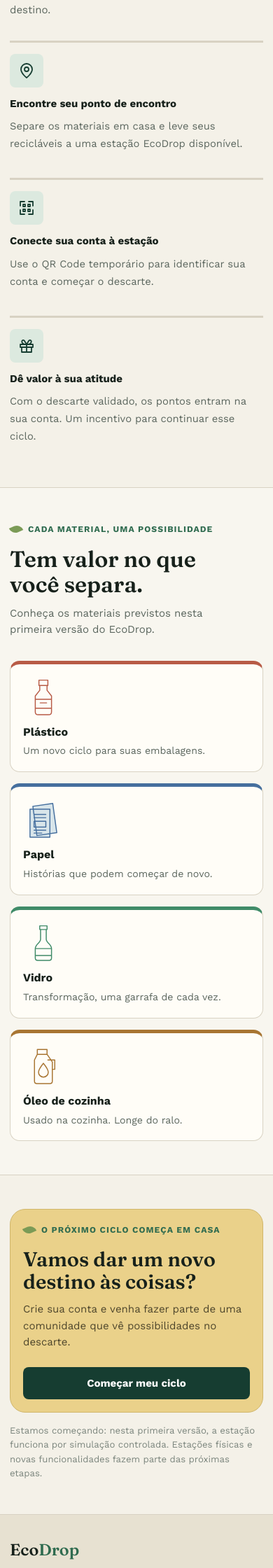
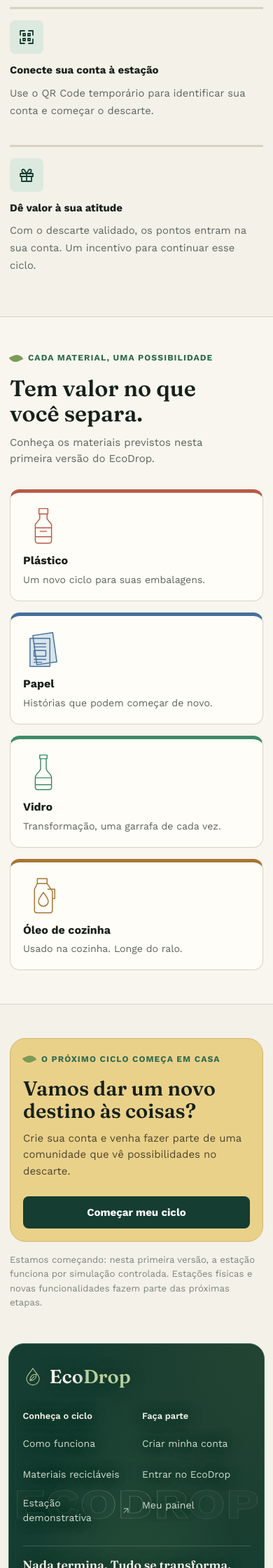
Before and after one commit to caetanopetry/eco-drop, a PHP site: page /EcoDrop/ in a window 390 px wide. Shown: the part 1600-3840 px from the top of the page at 70% size. Run offline with PHP 8.4, Linux system fonts and the light colour scheme.

Commit message:
feat: adiciona novo footer e padroniza a logo do EcoDrop
Adiciona um footer inspirado no 21dev, com as cores do projeto e o nome
ECODROP ao fundo com efeito ao passar o mouse.

Remove textos extras e ajusta os espaços para deixar o footer mais limpo.

Coloca a logo com a gota no topo do site, no app, na estação e nas telas
de login, cadastro e administração.

Melhora a visualização no mobile(responsividade)
e corrige o tamanho da ilustração e do título do login administrativo.

```diff
--- a/frontend/assets/css/admin.css
+++ b/frontend/assets/css/admin.css
@@ -13,13 +13,13 @@
 }
 
 .admin-sidebar .marca {
-    display: block;
+    display: inline-flex;
     margin: 0 10px var(--espaco-6);
     color: #fff;
     font-size: 1.2rem;
 }
 .admin-sidebar .marca em { color: #b9d3bd; }
-.admin-sidebar .marca span {
+.admin-sidebar .marca .marca-selo {
     color: rgba(255,255,255,.62);
     font-family: var(--fonte-corpo);
     font-size: .75rem;
--- a/frontend/assets/css/components.css
+++ b/frontend/assets/css/components.css
@@ -147,6 +147,28 @@
     min-height: 70px;
     gap: var(--espaco-5);
 }
+
+.eco-marca {
+    display: inline-flex;
+    align-items: center;
+    gap: 8px;
+    min-height: 44px;
+    width: fit-content;
+    max-width: 100%;
+}
+.eco-marca__icone {
+    flex-shrink: 0;
+    width: 28px;
+    height: 32px;
+    fill: none;
+    stroke: currentColor;
+    stroke-width: 1.5;
+    stroke-linecap: round;
+    stroke-linejoin: round;
+    color: var(--musgo);
+}
+.eco-marca--clara .eco-marca__icone { color: #b7cf9d; }
+.eco-marca__nome { white-space: nowrap; }
 
 .navbar-marca,
 .marca {
@@ -323,7 +345,11 @@
     background: var(--solido);
 }
 
-.tela-dividida-formulario h1 { margin-bottom: var(--espaco-1); }
+.tela-dividida-formulario h1 {
+    margin-bottom: var(--espaco-1);
+    font-size: clamp(1.8rem, 3vw, 2.5rem);
+    overflow-wrap: break-word;
+}
 .tela-dividida-formulario .subtitulo { margin-bottom: var(--espaco-5); }
 .rodape-autenticacao { margin-top: var(--espaco-5); color: var(--tinta-suave); font-size: .92rem; }
 .rodape-autenticacao a { font-weight: 700; text-underline-offset: 3px; }
--- /dev/null
+++ b/frontend/assets/css/hover-footer.css
@@ -0,0 +1,170 @@
+/* Inspirado no Hover Footer do 21st.dev, com os tokens e a stack do EcoDrop. */
+.eco-footer {
+    --footer-muted: #d0dbcd;
+    --footer-line: rgba(220, 233, 223, .18);
+    position: relative;
+    isolation: isolate;
+    overflow: hidden;
+    margin: 0 clamp(12px, 2.5vw, 36px) clamp(12px, 2.5vw, 36px);
+    border: 1px solid var(--musgo);
+    border-radius: 28px;
+    color: var(--papel);
+    background: var(--musgo-escuro);
+}
+
+.eco-footer::before {
+    content: '';
+    position: absolute;
+    z-index: -1;
+    inset: 0;
+    pointer-events: none;
+    background: radial-gradient(ellipse at 50% 115%, rgba(123, 155, 86, .25), transparent 65%),
+                radial-gradient(ellipse at 100% 0%, rgba(196, 154, 67, .08), transparent 50%);
+}
+
+.eco-footer__inner {
+    max-width: 1440px;
+    margin: 0 auto;
+    padding: clamp(24px, 3vw, 36px) clamp(24px, 3vw, 40px) 0;
+}
+
+.eco-footer__grid {
+    position: relative;
+    z-index: 1;
+    display: grid;
+    grid-template-columns: .8fr 1fr .9fr 1.15fr;
+    gap: clamp(24px, 3vw, 48px);
+    padding-bottom: 24px;
+    text-shadow: 0 1px 8px var(--musgo-escuro), 0 0 20px var(--musgo-escuro);
+}
+
+.eco-footer__grid > * { min-width: 0; }
+
+.eco-footer p {
+    color: var(--footer-muted);
+    font-size: .85rem;
+    line-height: 1.6;
+}
+
+.eco-footer a {
+    color: inherit;
+    text-decoration: none;
+    transition: color .2s ease, background-color .2s ease;
+}
+
+.eco-footer a:hover { color: #e5cb89; }
+.eco-footer a:focus-visible { outline: 2px solid #e5cb89; outline-offset: 5px; border-radius: 4px; }
+
+.eco-footer__logo {
+    display: inline-flex;
+    align-items: center;
+    min-height: 44px;
+    gap: 10px;
+    margin-bottom: 12px;
+    font-family: var(--fonte-titulo);
+    font-size: 1.7rem;
+    font-weight: 600;
+    line-height: 1;
+}
+
+.eco-footer__logo em { color: #b7cf9d; font-style: normal; }
+.eco-footer__logo > svg { width: 28px; height: 32px; color: #b7cf9d; }
+.eco-footer svg { fill: none; stroke: currentColor; stroke-width: 1.5; stroke-linecap: round; stroke-linejoin: round; }
+
+.eco-footer__nav h2 {
+    margin: 6px 0 10px;
+    color: var(--papel);
+    font-family: var(--fonte-corpo);
+    font-size: .8rem;
+    font-weight: 600;
+}
+
+.eco-footer__nav ul { padding: 0; margin: 0; list-style: none; }
+.eco-footer__nav a {
+    display: inline-flex;
+    align-items: center;
+    gap: 6px;
+    min-height: 44px;
+    padding: 8px 0;
+    color: var(--footer-muted);
+    font-size: .8rem;
+}
+
+.eco-footer__nav a svg { flex-shrink: 0; width: 14px; height: 14px; }
+.eco-footer__purpose { padding-left: 24px; border-left: 1px solid var(--footer-line); }
+.eco-footer__purpose h2 { margin-top: 4px; color: var(--papel); font-size: 1.3rem; line-height: 1.25; }
+.eco-footer__cta { display: inline-flex; align-items: center; gap: 12px; min-height: 44px; font-size: .8rem; font-weight: 600; }
+.eco-footer__cta svg { flex-shrink: 0; width: 19px; height: 19px; }
+
+.eco-footer__wordmark {
+    position: absolute;
+    z-index: 0;
+    top: 46%;
+    left: 0;
+    width: 100%;
+    transform: translateY(-50%);
+    pointer-events: none;
+    user-select: none;
+}
+
+.eco-footer__wordmark > svg { width: 100%; height: auto; overflow: visible; }
+.eco-footer__wordmark text {
+    font-family: var(--fonte-corpo);
+    font-size: 184px;
+    font-weight: 700;
+    stroke-width: 1;
+    stroke-linejoin: round;
+}
+
+.eco-footer__wordmark .eco-footer__outline { fill: rgba(220, 233, 223, .025); stroke: #a2bea0; stroke-opacity: .22; }
+.eco-footer__reveal { opacity: .2; transition: opacity .35s ease; }
+.eco-footer__wordmark.is-hovered .eco-footer__reveal { opacity: .5; }
+.eco-footer__stop-leaf { stop-color: var(--folha); }
+.eco-footer__stop-cream { stop-color: var(--musgo-claro); }
+.eco-footer__stop-gold { stop-color: var(--solido); }
+
+.eco-footer__bottom {
+    position: relative;
+    z-index: 1;
+    display: flex;
+    align-items: center;
+    justify-content: space-between;
+    flex-wrap: wrap;
+    gap: 12px 24px;
+    padding: 10px 0;
+    border-top: 1px solid var(--footer-line);
+    text-shadow: 0 1px 8px var(--musgo-escuro);
+}
+
+.eco-footer__bottom p { margin: 0; font-size: .7rem; }
+.eco-footer__credit span { color: var(--musgo-claro); white-space: nowrap; }
+.eco-footer__bottom > a { display: inline-flex; align-items: center; gap: 8px; min-height: 44px; font-size: .7rem; }
+.eco-footer__bottom > a svg { width: 15px; height: 15px; }
+
+@media (max-width: 1000px) {
+    .eco-footer__grid { grid-template-columns: .8fr 1fr 1fr; gap: 20px 28px; }
+    .eco-footer__purpose { grid-column: 1 / -1; display: flex; align-items: center; justify-content: space-between; gap: 16px; padding: 16px 0 0; border-left: 0; border-top: 1px solid var(--footer-line); }
+    .eco-footer__purpose h2 { margin: 0; font-size: 1.15rem; }
+    .eco-footer__purpose h2 br { display: none; }
+}
+
+@media (max-width: 700px) {
+    .eco-footer { border-radius: 22px; }
+    .eco-footer__inner { padding: 24px clamp(16px, 5vw, 22px) 0; }
+    .eco-footer__grid { grid-template-columns: repeat(2, minmax(0, 1fr)); gap: 20px 16px; padding-bottom: 16px; }
+    .eco-footer__logo { margin-bottom: 8px; }
+    .eco-footer__brand, .eco-footer__purpose { grid-column: 1 / -1; }
+    .eco-footer__purpose { flex-wrap: wrap; gap: 4px 16px; }
+    .eco-footer__purpose h2 { font-size: 1.1rem; }
+    .eco-footer__nav h2 { margin-top: 0; margin-bottom: 10px; }
+    .eco-footer__nav a { display: flex; width: 100%; font-size: .875rem; }
+    .eco-footer__cta { font-size: .875rem; }
+    .eco-footer__wordmark { top: 45%; }
+    .eco-footer__wordmark text { stroke-width: 2; }
+    .eco-footer__bottom { align-items: flex-start; flex-direction: column; gap: 4px; padding: 12px 0; }
+    .eco-footer__bottom p, .eco-footer__bottom > a { font-size: .75rem; }
+}
+
+@media (prefers-reduced-motion: reduce) {
+    .eco-footer *, .eco-footer *::before { transition: none; }
+}
--- a/frontend/assets/css/site.css
+++ b/frontend/assets/css/site.css
@@ -91,6 +91,7 @@
 
 .hero-ilustracao img {
     width: 100%;
+    height: auto;
     margin: 0 auto;
 }
 
@@ -305,7 +306,12 @@
         padding-bottom: 4px;
         -webkit-overflow-scrolling: touch;
     }
-    .site-cabecalho nav a { flex: 0 0 auto; }
+    .site-cabecalho nav a {
+        display: inline-flex;
+        align-items: center;
+        min-height: 44px;
+        flex: 0 0 auto;
+    }
     .site-cabecalho nav a:not(.botao) { font-size: .78rem; }
     .site-cabecalho nav .botao { padding: 9px 11px; font-size: .78rem; }
     .hero { padding: var(--espaco-6) 0; }
--- a/frontend/components/app/sidebar.php
+++ b/frontend/components/app/sidebar.php
@@ -12,7 +12,7 @@
 }
 ?>
 <aside class="app-sidebar">
-    <a class="app-marca" href="<?= Url::escapar('/app/inicio/') ?>">Eco<em>Drop</em></a>
+    <a class="app-marca eco-marca" href="<?= Url::escapar('/app/inicio/') ?>"><?php require __DIR__ . '/../brand/marca.php'; ?></a>
     <nav class="app-menu" aria-label="Navegacao do app">
         <span>Cliente</span>
         <a href="<?= Url::escapar('/app/inicio/') ?>" <?= linkAppAtivo('inicio', $paginaAtualApp) ?>>Visao geral</a>
--- /dev/null
+++ b/frontend/components/brand/marca.php
@@ -0,0 +1,2 @@
+<svg class="eco-marca__icone" viewBox="0 0 40 40" width="28" height="32" aria-hidden="true" focusable="false"><path d="M20 4C16 11 7 18 7 25a13 13 0 0 0 26 0C33 18 24 11 20 4Z"/><path d="M14 29c0-9 5-13 13-13 0 8-4 13-13 13Zm0 0 9-9"/></svg>
+<span class="eco-marca__nome">Eco<em>Drop</em></span>
--- /dev/null
+++ b/frontend/components/footer/hover-footer.php
@@ -0,0 +1,63 @@
+<?php require_once __DIR__ . '/../../../backend/core/Url.php'; ?>
+<footer class="eco-footer" aria-label="Rodapé EcoDrop">
+  <div class="eco-footer__inner">
+    <div class="eco-footer__grid">
+      <div class="eco-footer__brand">
+        <a class="eco-footer__logo eco-marca eco-marca--clara" href="<?= Url::escapar('/') ?>" aria-label="EcoDrop, página inicial">
+          <?php require __DIR__ . '/../brand/marca.php'; ?>
+        </a>
+      </div>
+
+      <nav class="eco-footer__nav" aria-labelledby="footer-projeto">
+        <h2 id="footer-projeto">Conheça o ciclo</h2>
+        <ul>
+          <li><a href="<?= Url::escapar('/') ?>#como-funciona">Como funciona</a></li>
+          <li><a href="<?= Url::escapar('/') ?>#materiais">Materiais recicláveis</a></li>
+          <li><a href="<?= Url::escapar('/station/') ?>">Estação demonstrativa <svg viewBox="0 0 24 24" aria-hidden="true" focusable="false"><path d="M7 17 17 7M7 7h10v10"/></svg></a></li>
+        </ul>
+      </nav>
+
+      <nav class="eco-footer__nav" aria-labelledby="footer-participe">
+        <h2 id="footer-participe">Faça parte</h2>
+        <ul>
+          <li><a href="<?= Url::escapar('/app/cadastro/') ?>">Criar minha conta</a></li>
+          <li><a href="<?= Url::escapar('/app/login/') ?>">Entrar no EcoDrop</a></li>
+          <li><a href="<?= Url::escapar('/app/inicio/') ?>">Meu painel</a></li>
+        </ul>
+      </nav>
+
+      <div class="eco-footer__purpose">
+        <h2>Nada termina.<br> Tudo se transforma.</h2>
+        <a class="eco-footer__cta" href="<?= Url::escapar('/app/cadastro/') ?>">Começar meu ciclo <svg viewBox="0 0 24 24" aria-hidden="true" focusable="false"><path d="M4 12h16m-6-6 6 6-6 6"/></svg></a>
+      </div>
+    </div>
+
+    <div class="eco-footer__wordmark" data-footer-wordmark aria-hidden="true">
+      <svg viewBox="0 0 1120 210" focusable="false">
+        <defs>
+          <linearGradient id="eco-footer-colors" x1="0%" y1="0%" x2="100%" y2="0%">
+            <stop class="eco-footer__stop-leaf" offset="0%"/>
+            <stop class="eco-footer__stop-cream" offset="50%"/>
+            <stop class="eco-footer__stop-gold" offset="100%"/>
+          </linearGradient>
+          <radialGradient id="eco-footer-reveal" gradientUnits="userSpaceOnUse" cx="560" cy="105" r="260">
+            <stop offset="0%" stop-color="white"/>
+            <stop offset="35%" stop-color="white" stop-opacity=".85"/>
+            <stop offset="100%" stop-color="black"/>
+          </radialGradient>
+          <mask id="eco-footer-mask" maskUnits="userSpaceOnUse" x="0" y="0" width="1120" height="210">
+            <rect width="1120" height="210" fill="url(#eco-footer-reveal)"/>
+          </mask>
+        </defs>
+        <text class="eco-footer__outline" x="560" y="169" text-anchor="middle" textLength="1080" lengthAdjust="spacingAndGlyphs">ECODROP</text>
+        <text class="eco-footer__reveal" x="560" y="169" text-anchor="middle" textLength="1080" lengthAdjust="spacingAndGlyphs" stroke="url(#eco-footer-colors)" mask="url(#eco-footer-mask)">ECODROP</text>
+      </svg>
+    </div>
+
+    <div class="eco-footer__bottom">
+      <p>&copy; <?= date('Y') ?> EcoDrop. Um novo ciclo começa com você.</p>
+      <p class="eco-footer__credit">Desenvolvido no programa <span>JEDI · Join.Valle</span></p>
+      <a href="#conteudo">Voltar ao topo <svg viewBox="0 0 24 24" aria-hidden="true" focusable="false"><path d="M12 20V4m-6 6 6-6 6 6"/></svg></a>
+    </div>
+  </div>
+</footer>
--- a/frontend/components/navbar/navbar-admin.php
+++ b/frontend/components/navbar/navbar-admin.php
@@ -10,7 +10,7 @@
 }
 ?>
 <aside class="admin-sidebar">
-    <a class="marca" href="<?= Url::escapar('/admin/dashboard/') ?>">Eco<em>Drop</em> <span>Admin</span></a>
+    <a class="marca eco-marca eco-marca--clara" href="<?= Url::escapar('/admin/dashboard/') ?>"><?php require __DIR__ . '/../brand/marca.php'; ?> <span class="marca-selo">Admin</span></a>
     <nav aria-label="Navegação administrativa">
         <ul>
             <li><a href="<?= Url::escapar('/admin/dashboard/') ?>" <?= linkAdminAtivo('dashboard', $paginaAtual) ?>>Dashboard</a></li>
--- a/frontend/components/navbar/navbar-app.php
+++ b/frontend/components/navbar/navbar-app.php
@@ -7,7 +7,7 @@
 ?>
 <header class="navbar-ecodrop">
     <div class="container">
-        <a class="navbar-marca" href="<?= Url::escapar('/app/inicio/') ?>">Eco<em>Drop</em></a>
+        <a class="navbar-marca eco-marca" href="<?= Url::escapar('/app/inicio/') ?>"><?php require __DIR__ . '/../brand/marca.php'; ?></a>
         <ul class="navbar-links">
             <li><a href="<?= Url::escapar('/app/inicio/') ?>" <?= $paginaAtual === 'inicio' ? 'aria-current="page"' : '' ?>>Início</a></li>
             <li><a href="<?= Url::escapar('/station/') ?>">Estação demo</a></li>
--- a/frontend/pages/admin/login.php
+++ b/frontend/pages/admin/login.php
@@ -30,7 +30,7 @@
 <body>
     <div class="tela-dividida">
         <aside class="tela-dividida-editorial">
-            <a class="marca" href="<?= Url::escapar('/') ?>">Eco<em>Drop</em></a>
+            <a class="marca eco-marca eco-marca--clara" href="<?= Url::escapar('/') ?>"><?php require __DIR__ . '/../../components/brand/marca.php'; ?></a>
             <p class="frase">Acesso restrito à equipe que mantém o EcoDrop rodando.</p>
             <p class="rodape-frase">Painel administrativo</p>
         </aside>
--- a/frontend/pages/auth/cadastro.php
+++ b/frontend/pages/auth/cadastro.php
@@ -30,7 +30,7 @@
 <body>
     <div class="tela-dividida">
         <aside class="tela-dividida-editorial">
-            <a class="marca" href="<?= Url::escapar('/') ?>">Eco<em>Drop</em></a>
+            <a class="marca eco-marca eco-marca--clara" href="<?= Url::escapar('/') ?>"><?php require __DIR__ . '/../../components/brand/marca.php'; ?></a>
             <p class="frase">Plástico, papel, vidro e óleo — cada um com seu valor.</p>
             <p class="rodape-frase">Coleta seletiva incentivada</p>
         </aside>
--- a/frontend/pages/auth/login.php
+++ b/frontend/pages/auth/login.php
@@ -30,7 +30,7 @@
 <body>
     <div class="tela-dividida">
         <aside class="tela-dividida-editorial">
-            <a class="marca" href="<?= Url::escapar('/') ?>">Eco<em>Drop</em></a>
+            <a class="marca eco-marca eco-marca--clara" href="<?= Url::escapar('/') ?>"><?php require __DIR__ . '/../../components/brand/marca.php'; ?></a>
             <p class="frase">Cada descarte registrado é um ponto que não some.</p>
             <p class="rodape-frase">Coleta seletiva incentivada</p>
         </aside>
--- a/frontend/pages/inicio.html
+++ b/frontend/pages/inicio.html
@@ -14,12 +14,14 @@
   <link rel="stylesheet" href="<?= Url::escapar('/frontend/assets/css/global.css') ?>">
   <link rel="stylesheet" href="<?= Url::escapar('/frontend/assets/css/components.css') ?>">
   <link rel="stylesheet" href="<?= Url::escapar('/frontend/assets/css/site.css') ?>">
+  <link rel="stylesheet" href="<?= Url::escapar('/frontend/assets/css/hover-footer.css') ?>">
+  <script src="<?= Url::escapar('/frontend/assets/js/hover-footer.js') ?>" defer></script>
 </head>
 <body>
   <a class="pular-conteudo" href="#conteudo">Pular para o conteúdo</a>
   <header class="site-cabecalho">
     <div class="container flex itens-centro justificar-entre">
-      <a class="navbar-marca" href="<?= Url::escapar('/') ?>" aria-label="EcoDrop, página inicial">Eco<em>Drop</em></a>
+      <a class="navbar-marca eco-marca" href="<?= Url::escapar('/') ?>" aria-label="EcoDrop, página inicial"><?php require __DIR__ . '/../components/brand/marca.php'; ?></a>
       <nav aria-label="Navegação principal" class="flex itens-centro gap-4">
         <a href="#como-funciona">Como funciona</a><a href="#materiais">Materiais</a><a href="<?= Url::escapar('/app/login/') ?>">Entrar</a><a href="<?= Url::escapar('/app/cadastro/') ?>" class="botao botao-primario">Criar conta</a>
       </nav>
@@ -61,6 +63,6 @@
     </section>
     <section class="secao-mvp"><div class="container"><div class="convite"><div><span class="sobretitulo">O próximo ciclo começa em casa</span><h2>Vamos dar um novo destino às coisas?</h2><p>Crie sua conta e venha fazer parte de uma comunidade que vê possibilidades no descarte.</p></div><a class="botao botao-primario" href="<?= Url::escapar('/app/cadastro/') ?>">Começar meu ciclo</a></div><p class="nota-projeto">Estamos começando: nesta primeira versão, a estação funciona por simulação controlada. Estações físicas e novas funcionalidades fazem parte das próximas etapas.</p></div></section>
   </main>
-  <footer class="rodape-ecodrop"><div class="container rodape-grade"><a class="navbar-marca" href="<?= Url::escapar('/') ?>">Eco<em>Drop</em></a><p>Pequenas atitudes. Um mundo de possibilidades.</p><a href="#como-funciona">Conheça o projeto</a></div></footer>
+  <?php require __DIR__ . '/../components/footer/hover-footer.php'; ?>
 </body>
 </html>
--- a/frontend/pages/station/index.php
+++ b/frontend/pages/station/index.php
@@ -59,7 +59,7 @@
 <body class="pagina-station-demo">
     <main class="station-shell">
         <header class="station-topo">
-            <a class="station-marca" href="<?= Url::escapar('/app/inicio/') ?>">Eco<em>Drop</em></a>
+            <a class="station-marca eco-marca eco-marca--clara" href="<?= Url::escapar('/app/inicio/') ?>"><?php require __DIR__ . '/../../components/brand/marca.php'; ?></a>
         </header>
 
         <section class="station-hero">
```
Also changed, not shown: frontend/assets/js/hover-footer.js (added, +50 -0 lines).
